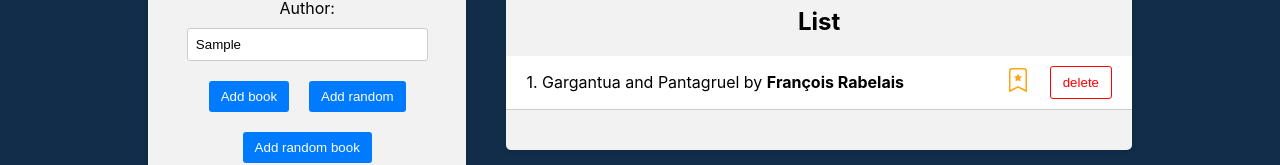
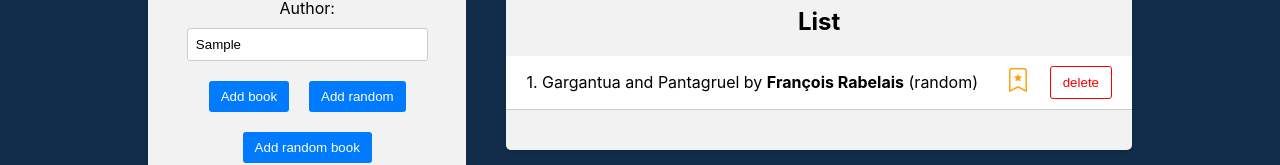
Before and after one commit to Nikita-a11y-dev/React-Libary-App, a React (Vite) app in the folder frontend/vite-project/: page / in a window 1280 px wide. Both pictures are taken after typing "Sample", "Sample" into the empty fields and a click on the button "Add random". Shown: the part 286-451 px from the top of the page. Built offline with nearby package versions, Linux system fonts and the light colour scheme.

Commit message:
Add book source

```diff
--- a/frontend/vite-project/src/components/BookForm/BookForm.jsx
+++ b/frontend/vite-project/src/components/BookForm/BookForm.jsx
@@ -15,13 +15,13 @@ export default function BookForm() {
   const handleAddRandomBook = () => {
     const randomIndex = Math.floor(Math.random() * booksData.length);
     const randomBook = booksData[randomIndex];
-    dispatch(addBook(createBookWuthID(randomBook)));
+    dispatch(addBook(createBookWuthID(randomBook, "random")));
   };
 
   function handleSubmit(e) {
     e.preventDefault();
     if (title && author) {
-      const book = createBookWuthID({ title, author });
+      const book = createBookWuthID({ title, author }, "manual");
       dispatch(addBook(book));
       setTitle("");
       setAuthor("");
@@ -32,7 +32,7 @@ export default function BookForm() {
     try {
       const res = await axios.get("http://localhost:4000/random-book");
       if (res?.data?.title && res?.data?.author) {
-        dispatch(addBook(createBookWuthID(res.data)));
+        dispatch(addBook(createBookWuthID(res.data, "API")));
       }
     } catch (error) {
       console.log(error);
--- a/frontend/vite-project/src/components/BookList/BookList.jsx
+++ b/frontend/vite-project/src/components/BookList/BookList.jsx
@@ -62,7 +62,8 @@ export default function BookList() {
             <li key={book.id}>
               <div className="book-info">
                 {++i}. {highlightMatch(book.title, titleFilter)} by {""}
-                <strong>{highlightMatch(book.author, authorFilter)}</strong>
+                <strong>{highlightMatch(book.author, authorFilter)}</strong> (
+                {book.source})
               </div>
               <div className="book-actions">
                 <span onClick={() => handleToggleFavorite(book.id)}>
--- a/frontend/vite-project/src/utils/creatBookWithID.js
+++ b/frontend/vite-project/src/utils/creatBookWithID.js
@@ -1,8 +1,9 @@
 import { v4 as uuidv4 } from "uuid";
 
-const createBookWuthID = (book) => {
+const createBookWuthID = (book, source) => {
   return {
     ...book,
+    source,
     isFavorite: false,
     id: uuidv4(),
   };
```
